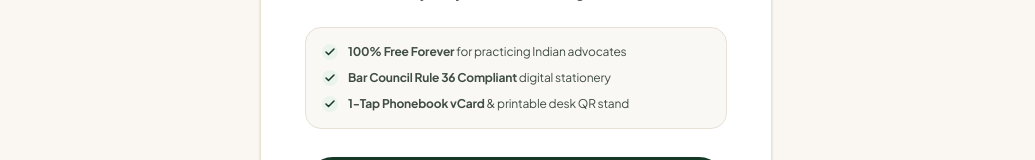
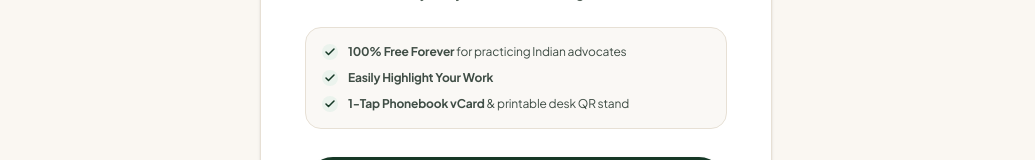
Before and after one commit to Curio-me/My-Chamber, a Next.js app: page /1 in a window 1280 px wide. Shown: the part 403-563 px from the top of the page, without its empty margins (124-1159 px from the left). Built offline with nearby package versions, Linux system fonts and the light colour scheme; no server answers; the database is empty.

Commit message:
copy(unclaimed): replace rule 36 line with Easily Highlight Your Work

```diff
--- a/src/components/UnclaimedChamberView.tsx
+++ b/src/components/UnclaimedChamberView.tsx
@@ -110,7 +110,7 @@ export default function UnclaimedChamberView({ slug }: UnclaimedChamberViewProps
               <div className="w-4 h-4 rounded-full bg-[#EBF3ED] text-[#163826] flex items-center justify-center shrink-0">
                 <Check className="w-3 h-3 stroke-[3]" />
               </div>
-              <span><strong>Bar Council Rule 36 Compliant</strong> digital stationery</span>
+              <span><strong>Easily Highlight Your Work</strong></span>
             </div>
             <div className="flex items-center gap-2.5 text-xs text-[#3F4D45]">
               <div className="w-4 h-4 rounded-full bg-[#EBF3ED] text-[#163826] flex items-center justify-center shrink-0">
```
